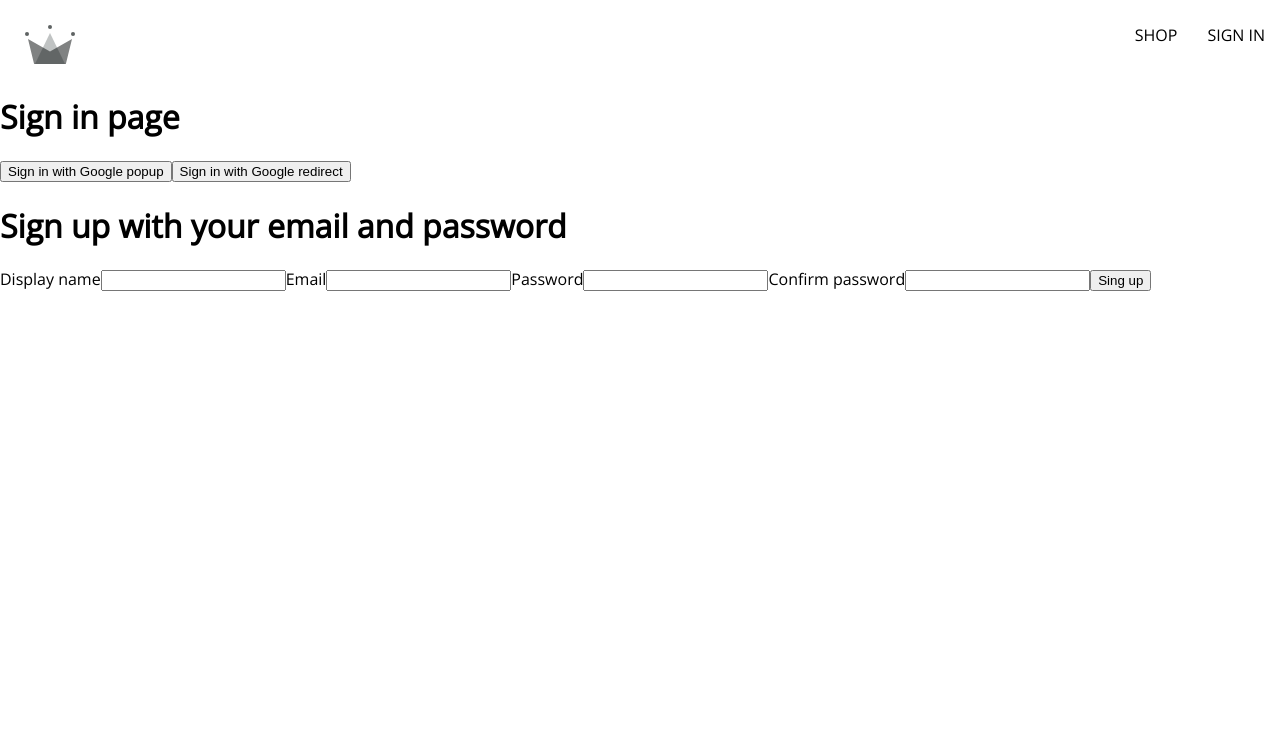
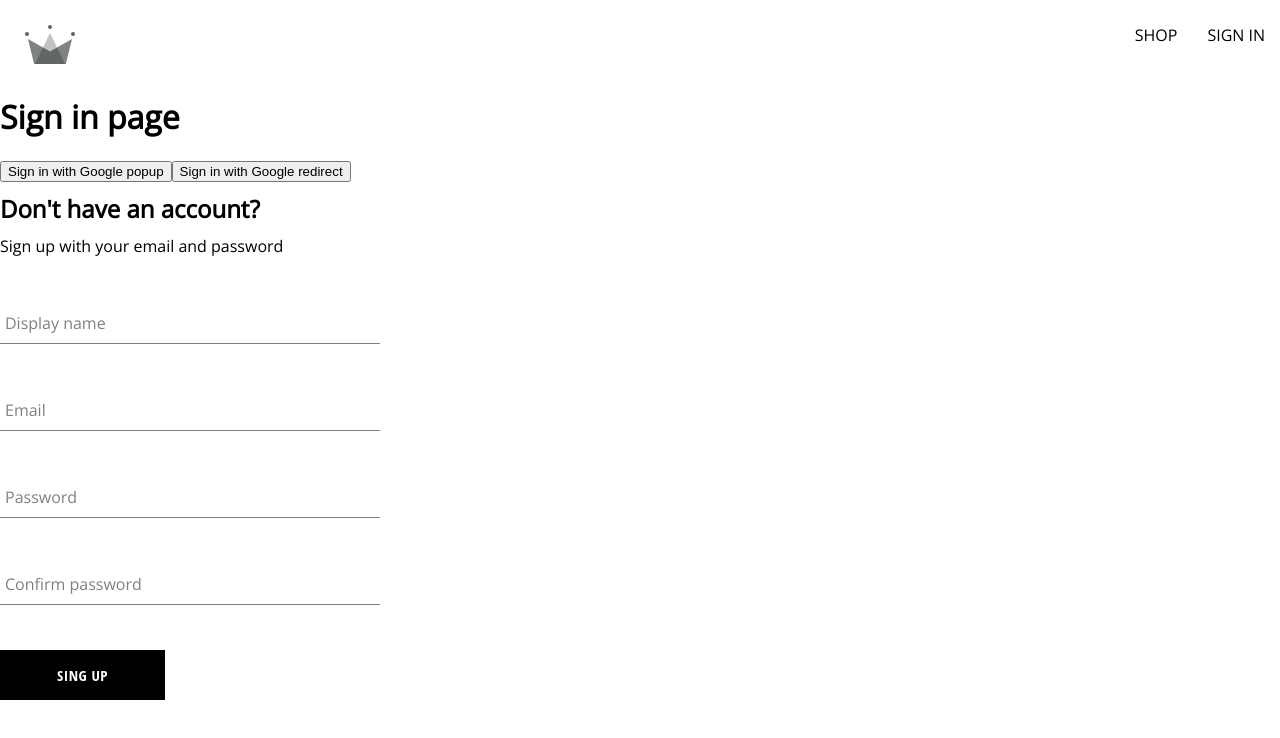
Before and after one commit to attiladekany/react-crwn-clothing-v2, a React (Create React App) app: page /sign-in in a window 1280 px wide. Shown: the top 738 px of the page. Built offline with nearby package versions, Linux system fonts and the light colour scheme.

Commit message:
Finish sign up & add button comp, form-input comp

```diff
--- /dev/null
+++ b/src/components/button/button.component.jsx
@@ -0,0 +1,16 @@
+import "./button.styles.scss";
+const BUTTON_TYPES_CLASSES = {
+  google: "google-sign-in",
+  inverted: "inverted",
+};
+const Button = ({ children, buttonType, ...otherProps }) => {
+  return (
+    <button
+      className={`button-container ${BUTTON_TYPES_CLASSES[buttonType]}`}
+      {...otherProps}
+    >
+      {children}
+    </button>
+  );
+};
+export default Button;
--- /dev/null
+++ b/src/components/button/button.styles.scss
@@ -0,0 +1,46 @@
+.button-container {
+  min-width: 165px;
+  width: auto;
+  height: 50px;
+  letter-spacing: 0.5px;
+  line-height: 50px;
+  padding: 0 35px 0 35px;
+  font-size: 15px;
+  background-color: black;
+  color: white;
+  text-transform: uppercase;
+  font-family: "Open Sans Condensed";
+  font-weight: bolder;
+  border: none;
+  cursor: pointer;
+  display: flex;
+  justify-content: center;
+
+  &:hover {
+    background-color: white;
+    color: black;
+    border: 1px solid black;
+  }
+
+  &.google-sign-in {
+    background-color: #4285f4;
+    color: white;
+
+    &:hover {
+      background-color: #357ae8;
+      border: none;
+    }
+  }
+
+  &.inverted {
+    background-color: white;
+    color: black;
+    border: 1px solid black;
+
+    &:hover {
+      background-color: black;
+      color: white;
+      border: none;
+    }
+  }
+}
--- /dev/null
+++ b/src/components/form-input/form-input.component.jsx
@@ -0,0 +1,19 @@
+import "./form-input.styles.scss";
+
+const FormInput = ({ label, ...otherProps }) => {
+  return (
+    <div className="group">
+      <input className="form-input" {...otherProps} />
+      {label && (
+        <label
+          className={`${
+            otherProps.value.length > 0 ? "shrink" : ""
+          } form-input-label`}
+        >
+          {label}
+        </label>
+      )}
+    </div>
+  );
+};
+export default FormInput;
--- /dev/null
+++ b/src/components/form-input/form-input.styles.scss
@@ -0,0 +1,54 @@
+$sub-color: grey;
+$main-color: black;
+
+@mixin shrinkLabel {
+  top: -14px;
+  font-size: 12px;
+  color: $main-color;
+}
+
+.group {
+  position: relative;
+  margin: 45px 0;
+
+  .form-input {
+    background: none;
+    background-color: white;
+    color: $sub-color;
+    font-size: 18px;
+    padding: 10px 10px 10px 5px;
+    display: block;
+    width: 100%;
+    border: none;
+    border-radius: 0;
+    border-bottom: 1px solid $sub-color;
+    margin: 25px 0;
+
+    &:focus {
+      outline: none;
+    }
+
+    &:focus ~ .form-input-label {
+      @include shrinkLabel();
+    }
+  }
+
+  input[type="password"] {
+    letter-spacing: 0.3em;
+  }
+
+  .form-input-label {
+    color: $sub-color;
+    font-size: 16px;
+    font-weight: normal;
+    position: absolute;
+    pointer-events: none;
+    left: 5px;
+    top: 10px;
+    transition: 300ms ease all;
+
+    &.shrink {
+      @include shrinkLabel();
+    }
+  }
+}
--- a/src/components/sign-up-form/sign-up-form.component.jsx
+++ b/src/components/sign-up-form/sign-up-form.component.jsx
@@ -3,6 +3,9 @@
   createAuthUserWithEmailAndPassword,
   createUserDocumentFromAuth,
 } from "../../utils/firebase/firebase.utils";
+import FormInput from "../form-input/form-input.component";
+import "./sign-up-form.styles.scss";
+import Button from "../button/button.component";
 
 const defaultFormFields = {
   displayName: "",
@@ -54,11 +57,12 @@
   };
 
   return (
-    <div>
-      <h1>Sign up with your email and password</h1>
+    <div className="sign-up-container">
+      <h2>Don't have an account?</h2>
+      <span>Sign up with your email and password</span>
       <form onSubmit={handleSubmit}>
-        <label>Display name</label>
-        <input
+        <FormInput
+          label={"Display name"}
           type="text"
           required
           onChange={handleChange}
@@ -66,8 +70,8 @@
           value={displayName}
         />
 
-        <label>Email</label>
-        <input
+        <FormInput
+          label={"Email"}
           type="email"
           required
           onChange={handleChange}
@@ -75,8 +79,8 @@
           value={email}
         />
 
-        <label>Password</label>
-        <input
+        <FormInput
+          label={"Password"}
           type="password"
           required
           onChange={handleChange}
@@ -84,15 +88,16 @@
           value={password}
         />
 
-        <label>Confirm password</label>
-        <input
+        <FormInput
+          label={"Confirm password"}
           type="password"
           required
           onChange={handleChange}
           name="confirmPassword"
           value={confirmPassword}
         />
-        <button type="submit">Sing up</button>
+
+        <Button type="submit">Sing up</Button>
       </form>
     </div>
   );
--- /dev/null
+++ b/src/components/sign-up-form/sign-up-form.styles.scss
@@ -0,0 +1,8 @@
+.sign-up-container {
+  display: flex;
+  flex-direction: column;
+  width: 380px;
+}
+h2 {
+  margin: 10px 0;
+}
```
